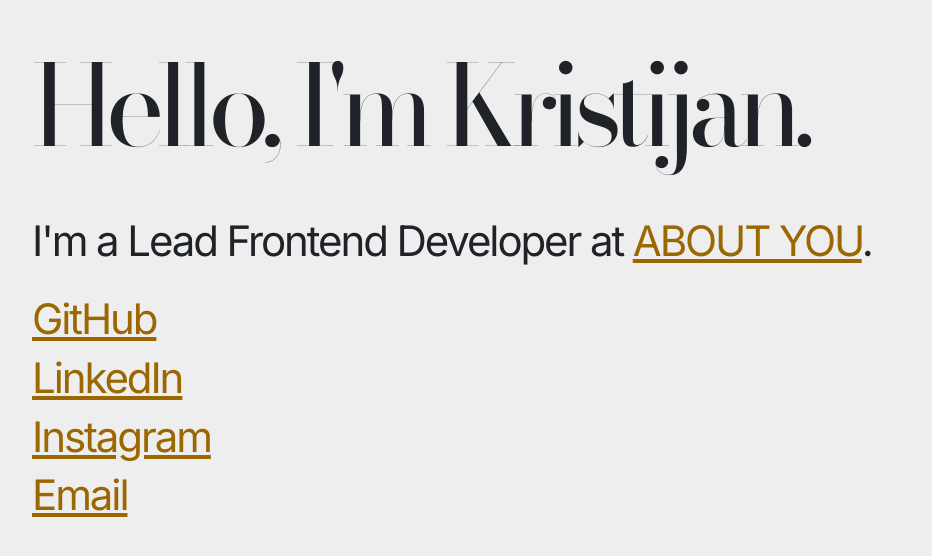
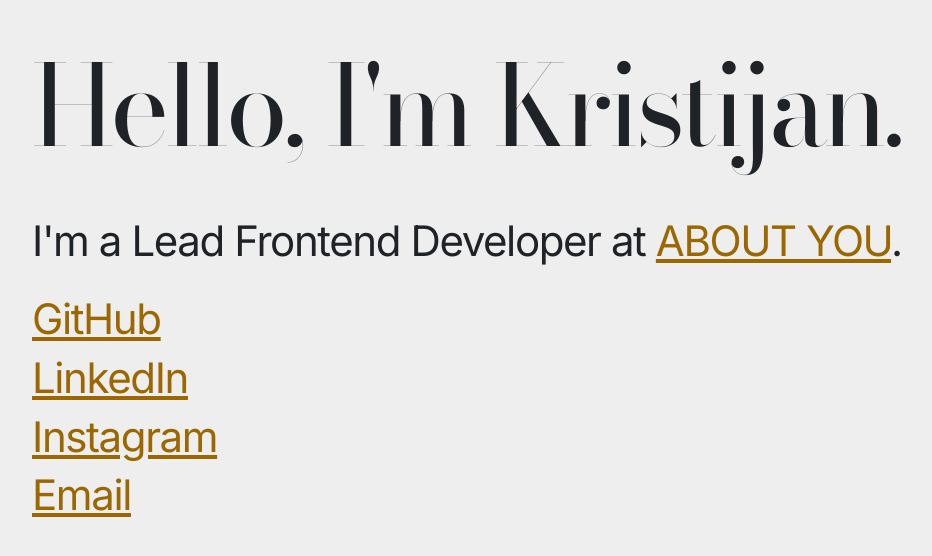
Before and after one commit to kristijanbambir/kristijanbambir.github.com, a Next.js app: page / in a window 1280 px wide. Shown: the part 120-676 px from the top of the page, without its empty margins (28-960 px from the left). Built offline with nearby package versions, Linux system fonts and the light colour scheme.

Commit message:
Adjust title letter spacing

```diff
--- a/src/app/page.module.css
+++ b/src/app/page.module.css
@@ -8,13 +8,14 @@
   padding: 0 20px;
   font-size: 16px;
   line-height: 1.2;
+  letter-spacing: -0.05em;
 }
 
 .title {
   font-family: var(--title-font);
   font-size: 4em;
   font-weight: 400;
-  letter-spacing: -0.08em;
+  letter-spacing: -0.04em;
 }
 
 .title + .line {
@@ -23,7 +24,6 @@
 
 .line {
   font-size: 1.5em;
-  letter-spacing: -0.05em;
 }
 
 .line + .line {
@@ -41,7 +41,6 @@
 
 .link {
   font-size: 1.5em;
-  letter-spacing: -0.05em;
 }
 
 .link + .link {
```
